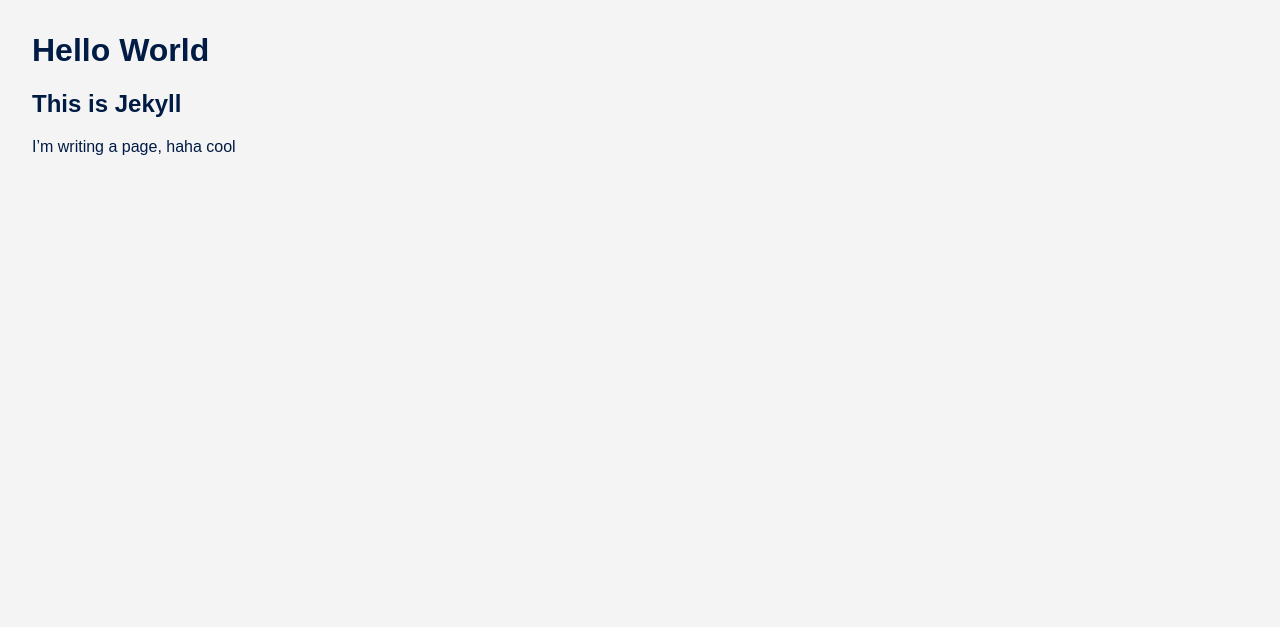
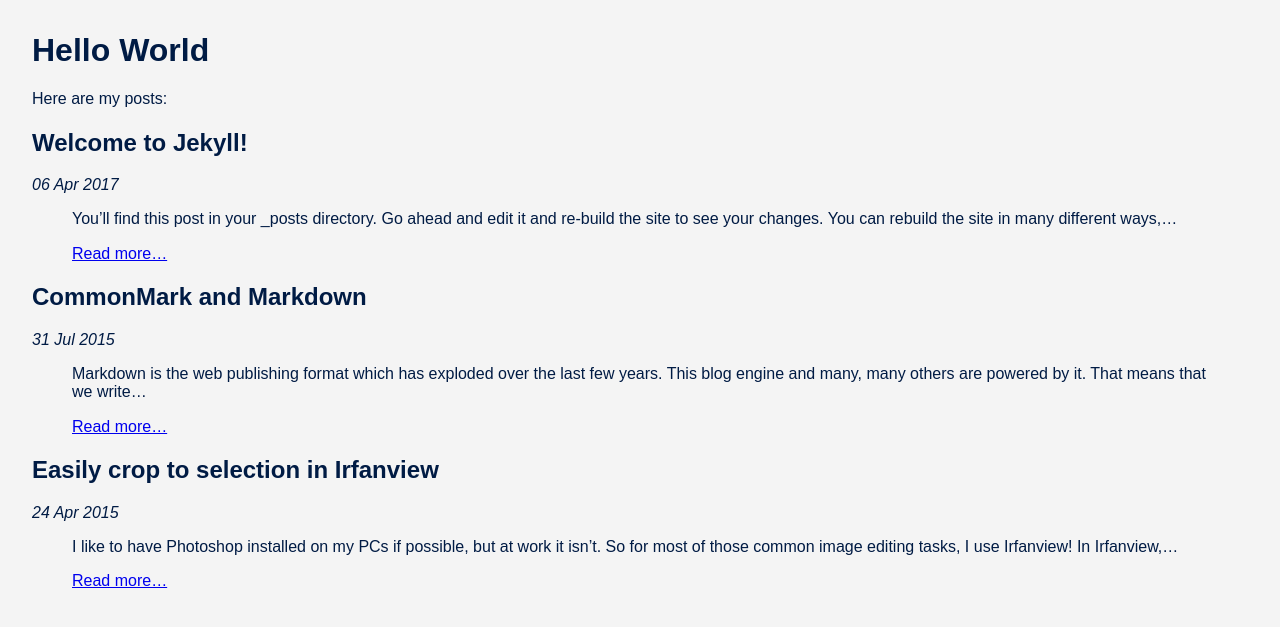
Before and after one commit to SteGriff/simpyll, a Jekyll site: the page built from index.md, in a window 1280 px wide. Shown: the top 627 px of the page. Built offline with Jekyll 4.4.1, drawn with Linux system fonts in a browser that asks for light colours; our own code applies the rules of GitHub Pages for plain Markdown files.

Commit message:
Added some test posts and post renderer

```diff
--- a/_layouts/default.html
+++ b/_layouts/default.html
@@ -6,11 +6,20 @@
 <meta name="viewport" content="width=device-width, initial-scale=1.0">
 <link rel="stylesheet" href="/css/tachyons.css">
 </head>
+
 <body class="bg-near-white navy">
 	<main class="
 		ma3 ma4-l
 		">
+
+		{% if page.date and page.title %}
+			<h1>{{page.title}}</h1>
+			<p><small>{{page.date | date_to_string}}</small></p>
+		{% endif %}
+
 		{{content}}
+
 	</main>
 </body>
+
 </html>
--- /dev/null
+++ b/_posts/2015-04-24-easily-crop-to-selection-in-irfanview.md
@@ -0,0 +1,11 @@
+---
+title:  "Easily crop to selection in Irfanview"
+---
+![Crop selection in Irfanview](/img/irfanview/crop-in-irfanview.png)
+
+I like to have Photoshop installed on my PCs if possible, but at work it isn't. So for most of those common image editing tasks, I use Irfanview!
+
+ - In Irfanview, you can click and drag on an image to create a selection border;
+ - Once you have a region selected, press `Ctrl+Y` to crop.
+
+That's all! Hope it helped.
--- /dev/null
+++ b/_posts/2015-07-31-commonmark-and-markdown.md
@@ -0,0 +1,21 @@
+---
+title:  "CommonMark and Markdown"
+---
+Markdown is the web publishing format which has exploded over the last few years. This blog engine and *many, many* others are powered by it. That means that we write posts that look like [this](./posts/commonmark-and-markdown.md) and they come out looking like shiny webpages.
+
+There are a load of ways of doing that conversion; [Upblog](./about-upblog), the software I wrote to power this blog, uses a PHP library to convert to HTML before the content is delivered to you, the reader. Other software like [Pandoc](./using-commonmark-in-pandoc) lets you do it offline, perhaps even using a WYSIWYG Word-like editor.
+
+## Why [CommonMark][1]
+
+Markdown is a poorly-specified language, so people implemented conversion software with differing behaviours. So a person's understanding of Markdown ends up being based on whichever converter they use. This lead the [CommonMark][1] people to come up with a "standard, unambiguous syntax specification for Markdown, along with a suite of comprehensive tests to validate implementations".
+
+## What next
+
+There are a growing number of libraries which pass the CommonMark tests, including [CommonMark.NET](https://github.com/Knagis/CommonMark.NET/) and PHP league's [PHP commonmark](https://github.com/thephpleague/commonmark)
+
+Lastly, the powerful offline formatter Pandoc now works with CommonMark, and I've written a whole post about [using CommonMark in Pandoc](./using-commonmark-in-pandoc).
+
+Let's all try to implement this cool standard!
+Happy publishing!
+
+[1]: http://commonmark.org
--- a/index.md
+++ b/index.md
@@ -3,6 +3,16 @@
 
 # Hello World
 
-## This is Jekyll
+Here are my posts:
 
-I'm writing a page, haha cool
+{% for post in site.posts %}
+
+## {{post.title}}
+
+*{{post.date | date_to_string}}*
+
+ > {{post.content | strip_html | truncatewords : 30}}
+ >
+ > [Read more...]({{post.url}})
+
+{% endfor %}
```
Also changed, not shown: _posts/2017-04-06-welcome-to-jekyll.md (renamed from _posts/2017-04-06-welcome-to-jekyll.markdown, +0 -2 lines), img/irfanview/crop-in-irfanview.png (added).
